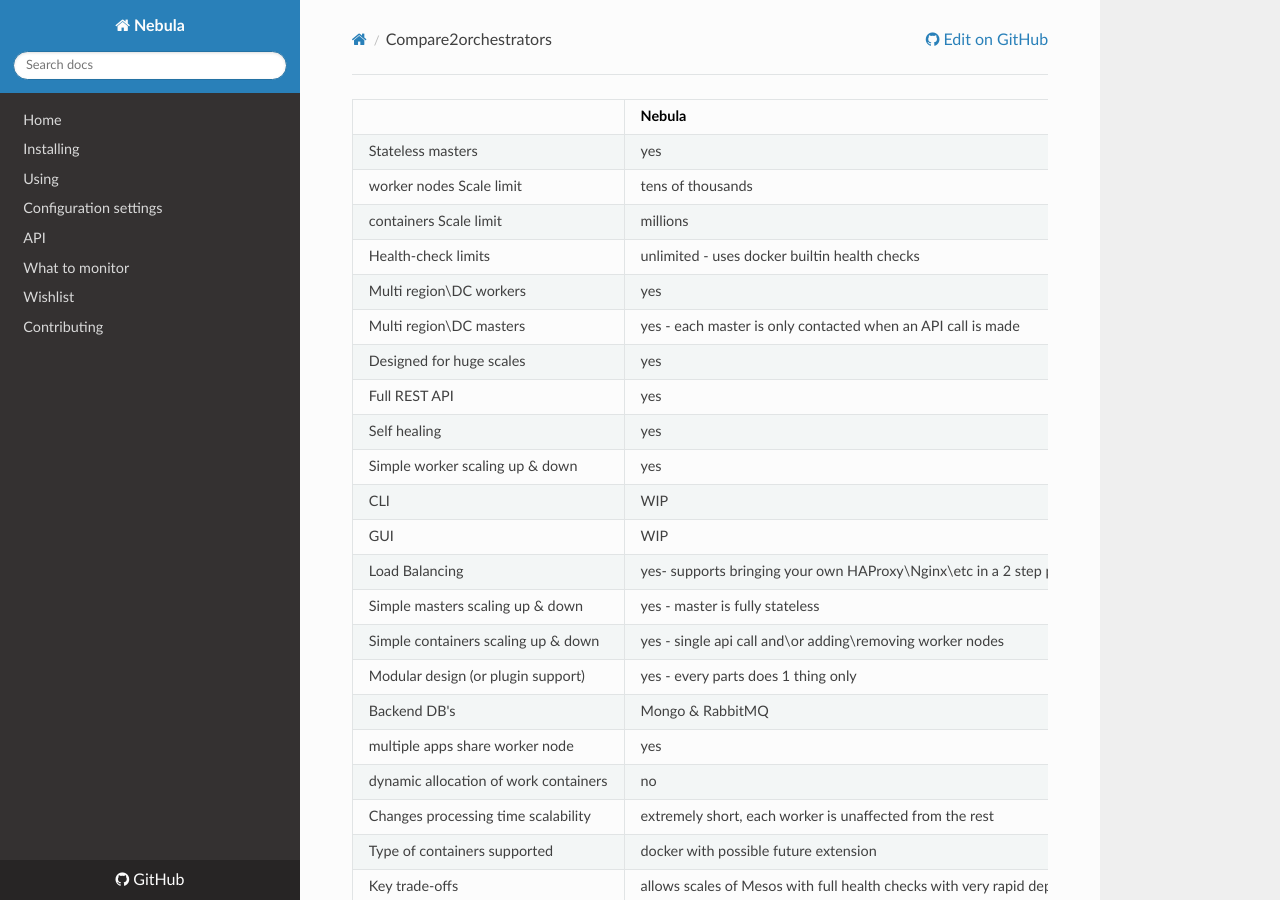
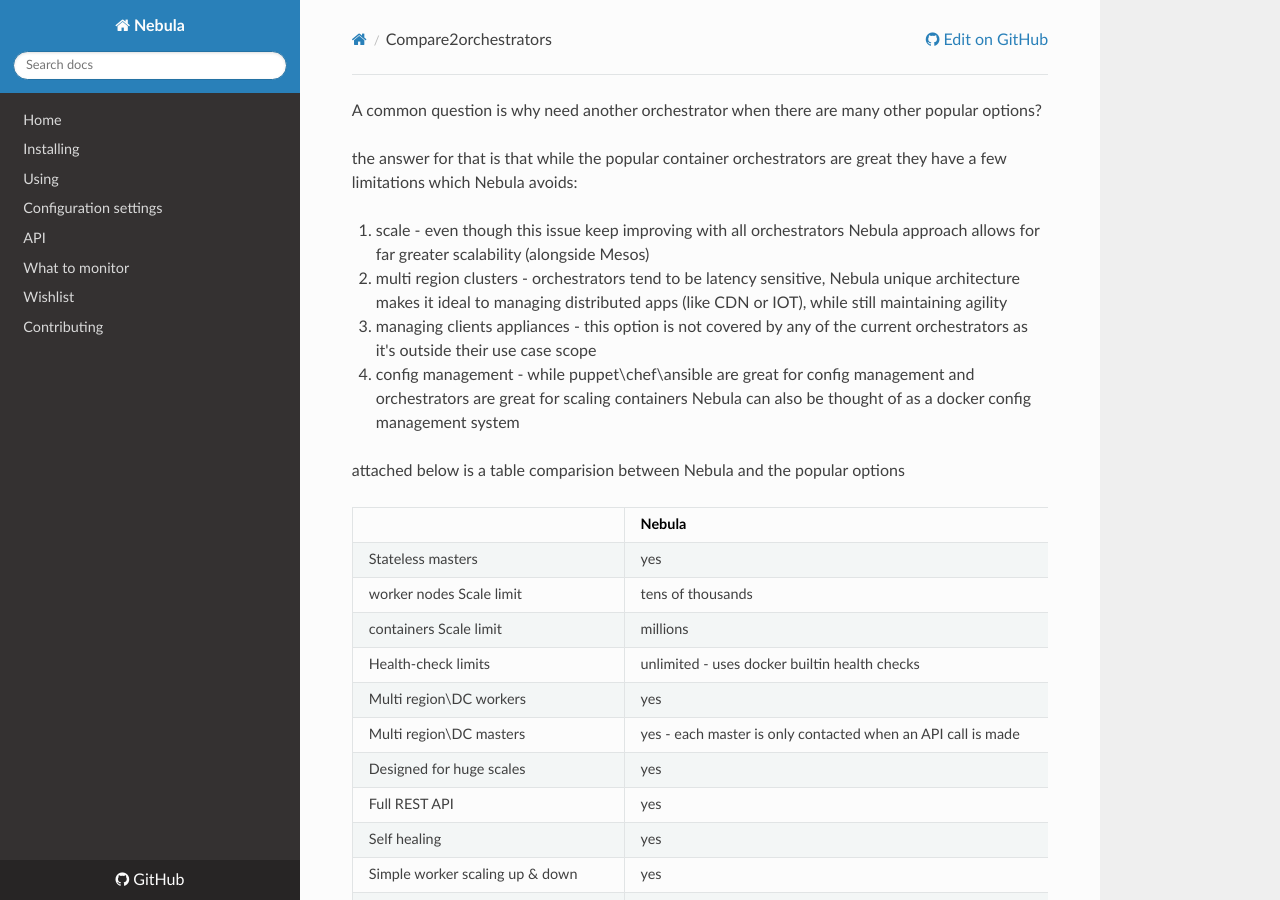
Before and after one commit to nebula-orchestrator/docs, an MkDocs documentation site: the page built from docs/compare2orchestrators.md, in a window 1280 px wide and 900 px high. Built offline with MkDocs 1.6.1, drawn with Linux system fonts in a browser that asks for light colours; nearby versions of some CDN libraries; old or Windows-style settings are respelled for this version of MkDocs.

Commit message:
compare2orchestartors

```diff
--- a/docs/compare2orchestrators.md
+++ b/docs/compare2orchestrators.md
@@ -1,3 +1,15 @@
+A common question is why need another orchestrator when there are many other popular options?
+
+the answer for that is that while the popular container orchestrators are great they have a few limitations which Nebula avoids:
+
+ 1. scale - even though this issue keep improving with all orchestrators Nebula approach allows for far greater scalability (alongside Mesos)
+ 2. multi region clusters - orchestrators tend to be latency sensitive, Nebula unique architecture makes it ideal to managing distributed apps (like CDN or IOT), while still maintaining agility
+ 3. managing clients appliances - this option is not covered by any of the current orchestrators as it's outside their use case scope
+ 4. config management - while puppet\chef\ansible are great for config management and orchestrators are great for scaling containers Nebula can also be thought of as a docker config management system
+
+attached below is a table comparision between Nebula and the popular options
+
+
 |  | Nebula | Mesos+Marathon\DC/OS | Kubernetes | Swarm |
 |-------------------------------------|---------------------------------------------------------------------------------------------------------------------------------------------------|------------------------------------------------------------------------------------------------------------------------------|-------------------------------------------------------------------------------------|-------------------------------------------------------------------------------------------------------------|
 | Stateless masters | yes | yes | yes | no - data stored in local master raft consensus  |
```
